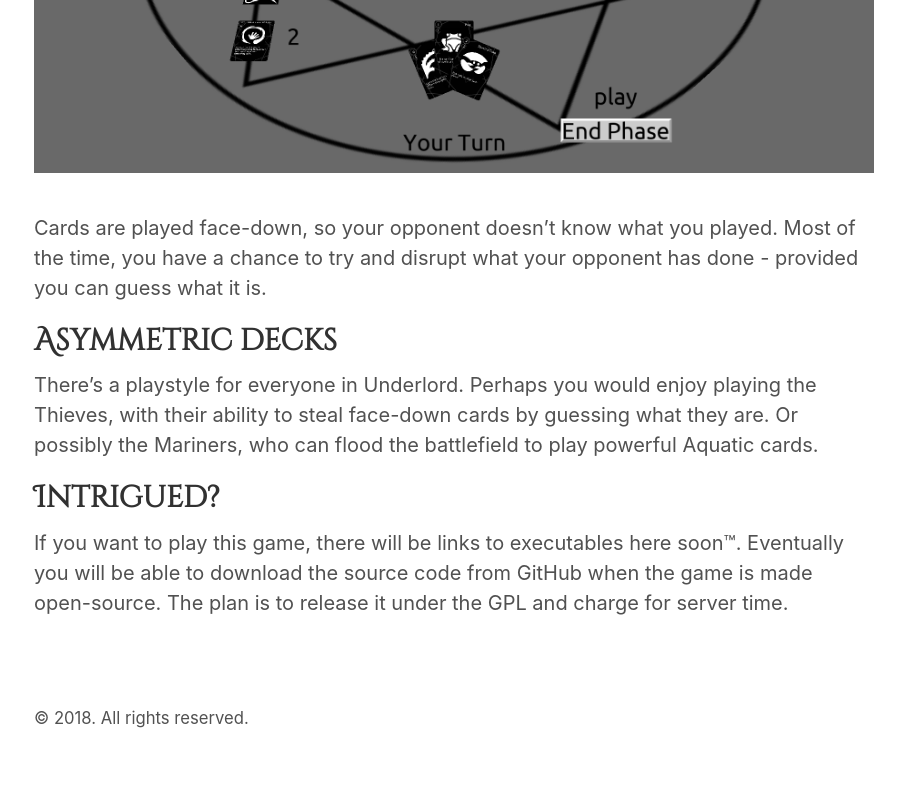
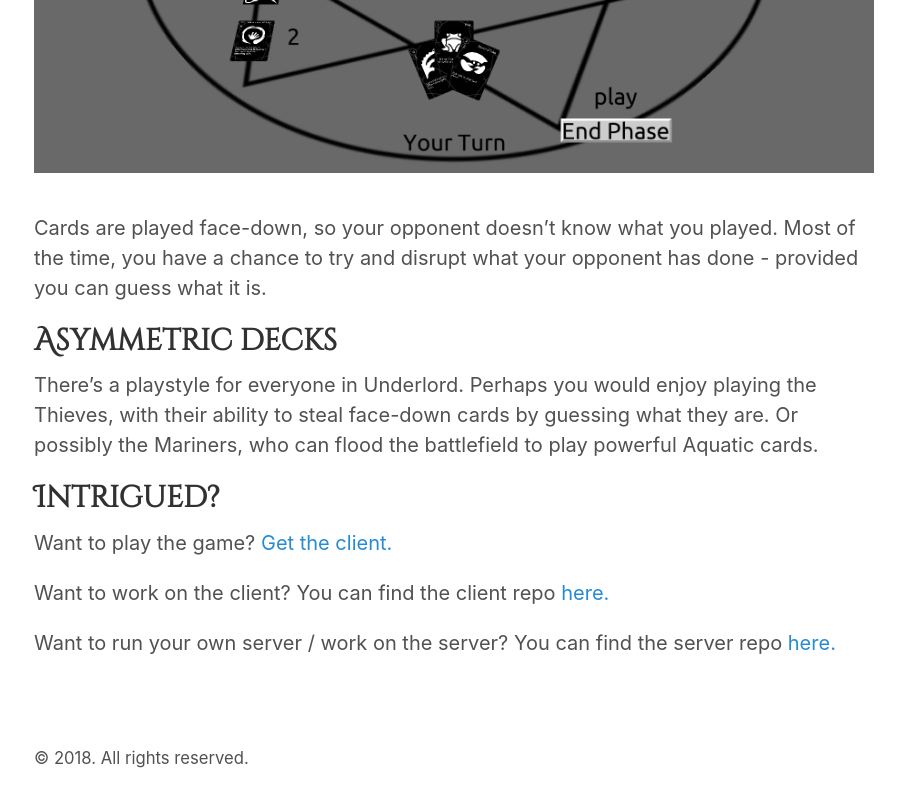
Before and after one commit to underlordcg/underlordcg.github.io, a Jekyll site: the page built from index.md, in a window 1280 px wide and 900 px high, scrolled down 3096 px. Shown: the top 807 px of the window, without its empty margins (186-1091 px from the left). Built offline with Jekyll 4.4.1, drawn with Linux system fonts in a browser that asks for light colours.

Commit message:
Tell you where the client is

```diff
--- a/index.md
+++ b/index.md
@@ -52,7 +52,12 @@ battlefield to play powerful Aquatic cards.
 
 ## Intrigued?
 
-If you want to play this game, there will be links to executables here
-soon™. Eventually you will be able to download the source code from GitHub
-when the game is made open-source. The plan is to release it under the GPL
-and charge for server time.
+
+Want to play the game? [Get the
+client.](https://github.com/hpoggie/underlord-client/releases/latest)
+
+Want to work on the client? You can find the client repo
+[here.](https://github.com/hpoggie/underlord-client)
+
+Want to run your own server / work on the server? You can find the server
+repo [here.](https://github.com/hpoggie/underlord-server)
```
